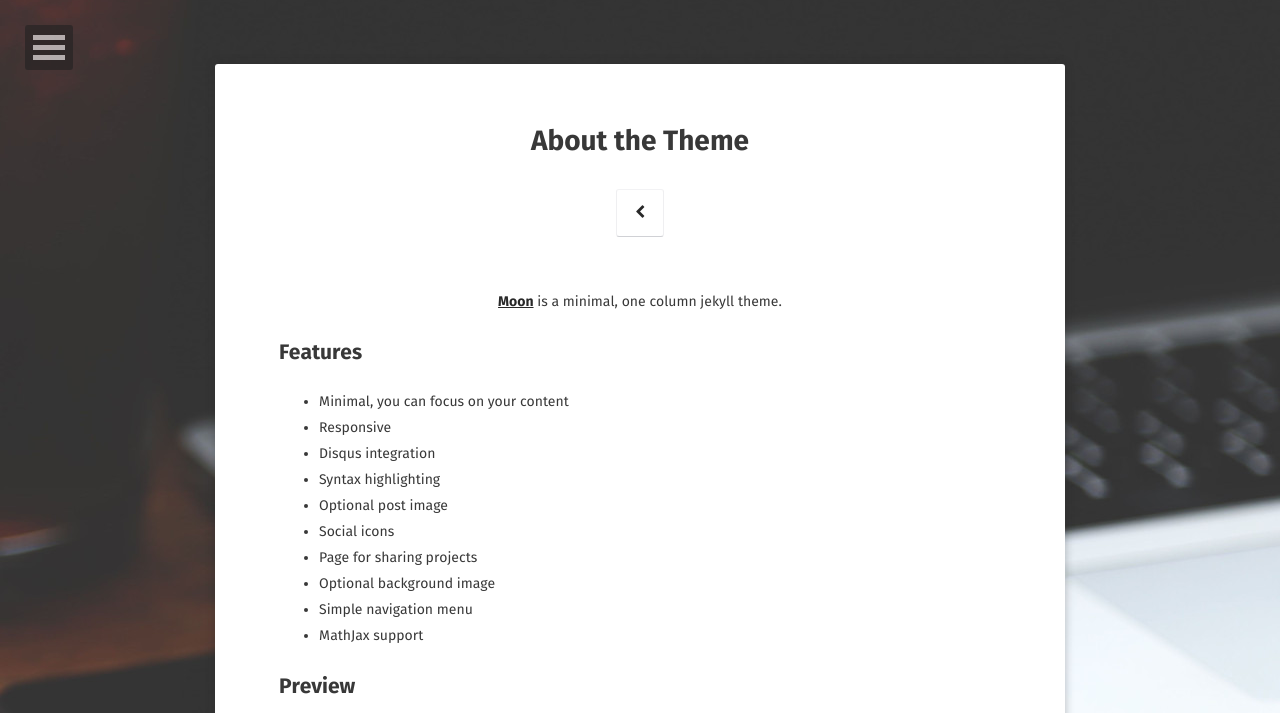
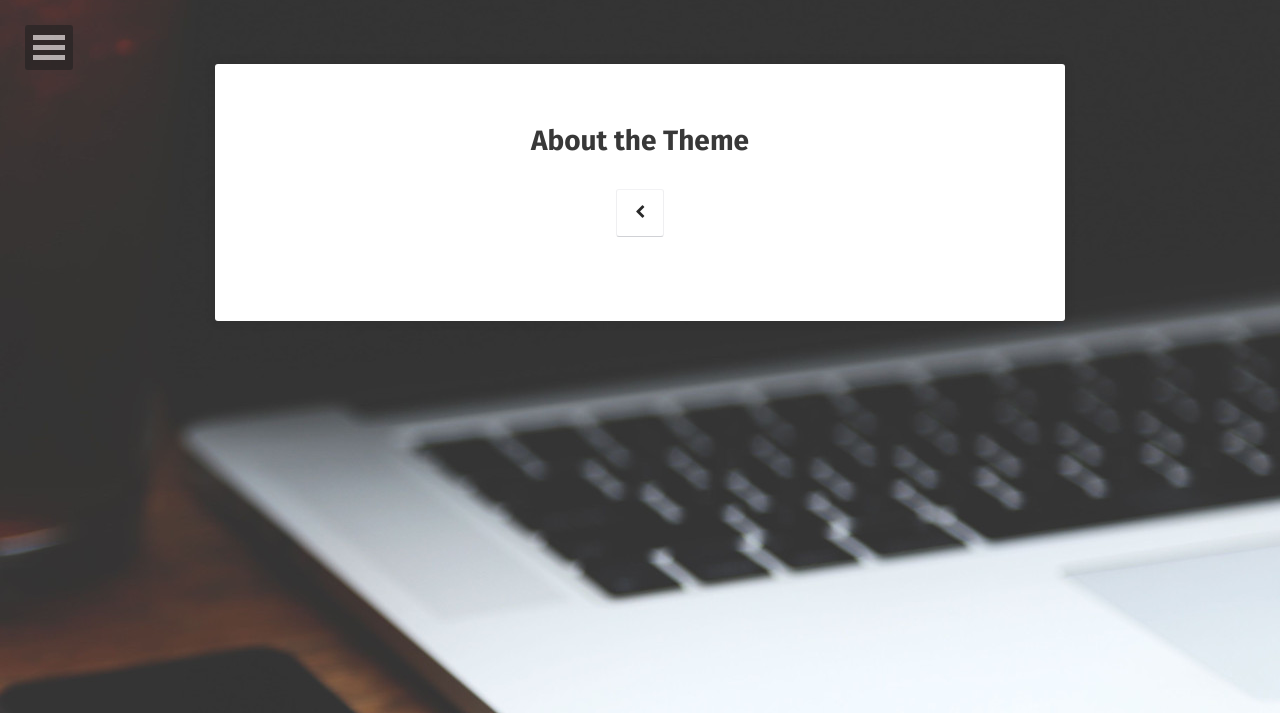
Before and after one commit to sadsouler/webmaking, a Jekyll site: the page built from about/index.md, in a window 1280 px wide. Shown: the top 713 px of the page. Built offline with Jekyll 4.4.1, drawn with Linux system fonts in a browser that asks for light colours; some web fonts are replaced; some of the changed text lies outside the part shown; grey boxes are pictures that could not be loaded.

Commit message:
Mr Hyde was here …

```diff
--- a/_config.yml
+++ b/_config.yml
@@ -31,26 +31,26 @@ disqus_shortname:   taylantatli
 # Social
 # if you don't have any of social below, comment the line.
 #google:
-  #plus:            #username
+  #plus:            #hackingtiger
   #analytics:
   #verify:
   #ad-client:
   #ad-slot:
 #bing-verify:
-#email:
+email:              hackingtiger942@gmail.com
 twitter:            username
-facebook:           username
-github-url:         username
+facebook:           tigersid1997
+github-url:         sadsouler
 #stackoverflow:     123456/username   from a "http://stackoverflow.com/users/123456/username" link
 #linkedin:          username
 #xing:              username
-instagram:          username
+instagram:          mistrysiddh
 #lastfm:            username
 #tumblr:            username
 #medium:            '@username'
 #pinterest:         username
 #foursquare:        username
-steam:              username
+#steam:              username
 #dribbble:          username
 #youtube:           username
 #youtube-channel:   channel
@@ -59,7 +59,7 @@ steam:              username
 #flickr:            username
 #codepen:           username
 #keybase:           username
-#xmpp:              username@server.com
+xmpp:               darkskull@xmpp.jp
 #hackernews:        username
 
 # Gems
@@ -70,7 +70,7 @@ gems:
   - jekyll-gist
 
 jekyll-mentions:
-    base_url: https://github.com
+    base_url: https://github.com/sadsouler
 
 # Exclude list
 exclude: [README.md, Gemfile, Gemfile.lock, node_modules, gulpfile.js, package.json, _site, src, vendor, CNAME, LICENSE, Rakefile]
--- a/about/index.md
+++ b/about/index.md
@@ -5,33 +5,3 @@ tags: [about, Jekyll, theme, moon]
 date: 2016-03-21
 comments: false
 ---
-
-<center><a href="http://taylantatli.github.io/Moon"><b>Moon</b></a> is a minimal, one column jekyll theme.</center>
-
-## Features
-* Minimal, you can focus on your content
-* Responsive
-* Disqus integration
-* Syntax highlighting
-* Optional post image
-* Social icons
-* Page for sharing projects
-* Optional background image
-* Simple navigation menu
-* MathJax support
-
-## Preview
-
-{% capture images %}
-    https://cloud.githubusercontent.com/assets/754514/14509720/61c61058-01d6-11e6-93ab-0918515ecd56.png
-    https://cloud.githubusercontent.com/assets/754514/14509716/61ac6c8e-01d6-11e6-879f-8308883de790.png
-{% endcapture %}
-{% include gallery images=images caption="Screenshots of Moon Theme" cols=2 %}
-
-See a [live version of Moon](http://taylantatli.github.io/Moon) hosted on GitHub.
-
-## Getting Started
-
-To learn how to install and use this theme check out the [Setup Guide](http://taylantatli.me/Moon/moon-theme/) for more information.
-
-[Install Moon](https://github.com/TaylanTatli/Moon){: .btn}
```
Also changed, not shown: projectsjsjs/index.md (renamed from projects/index.md).
